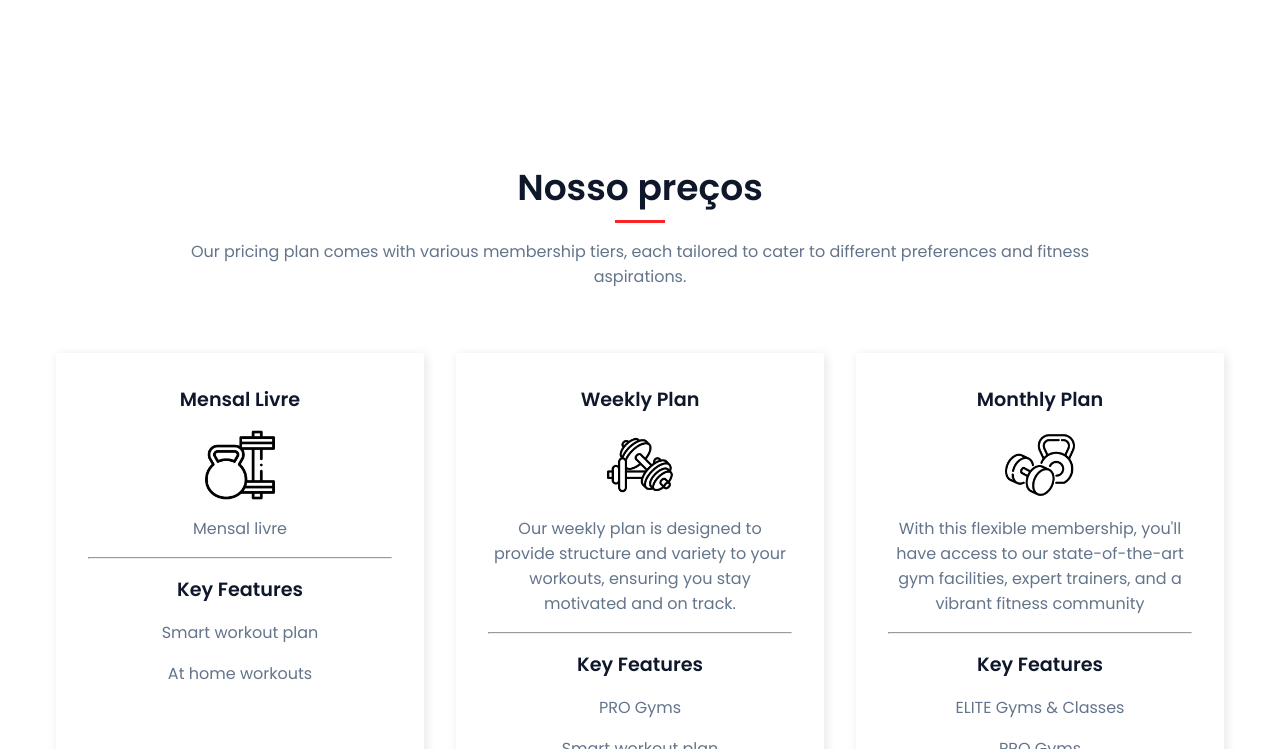
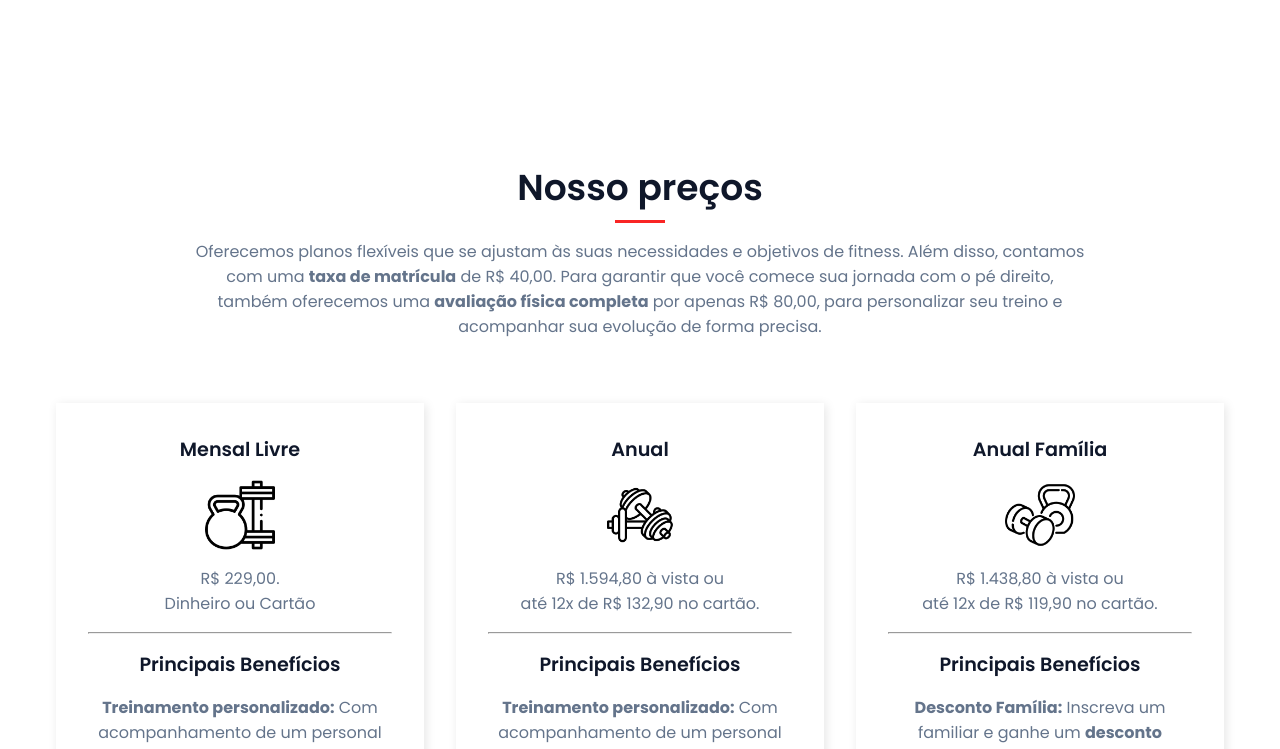
Before and after one commit to iamluhmrt/MonstersGym, a plain HTML site: page index.html in a window 1280 px wide. Shown: the part 3661-4410 px from the top of the page. Drawn offline with nearby package versions, Linux system fonts and the light colour scheme.

Commit message:
fix: idk

```diff
--- a/index.html
+++ b/index.html
@@ -106,7 +106,7 @@
       </div>
       <div class="class__card">
         <img src="assets/dot-bg.png" alt="bg" class="class__bg" />
-        <img src="assets/class-2.jpg" alt="class" />
+        <img src="assets/flexibility.jpg" alt="class" />
         <div class="class__content">
           <h4>Flexibilidade</h4>
           <p>Movimentos livres.</p>
@@ -122,7 +122,7 @@
       </div>
       <div class="class__card">
         <img src="assets/dot-bg.png" alt="bg" class="class__bg" />
-        <img src="assets/class-4.jpg" alt="class" />
+        <img src="assets/group-friends.jpg" alt="class" />
         <div class="class__content">
           <h4>Treinos em Grupo</h4>
           <p>Energia coletiva.</p>
@@ -183,8 +183,7 @@
   <section class="section__container price__container" id="price">
     <h2 class="section__header">Nosso preços</h2>
     <p class="section__description">
-      Our pricing plan comes with various membership tiers, each tailored to
-      cater to different preferences and fitness aspirations.
+      Oferecemos planos flexíveis que se ajustam às suas necessidades e objetivos de fitness. Além disso, contamos com uma <strong>taxa de matrícula</strong> de R$ 40,00. Para garantir que você comece sua jornada com o pé direito, também oferecemos uma <strong>avaliação física completa</strong> por apenas R$ 80,00, para personalizar seu treino e acompanhar sua evolução de forma precisa.
     </p>
     <div class="price__grid">
       <div class="price__card">
@@ -192,47 +191,45 @@
           <h4>Mensal Livre</h4>
           <img src="assets/price-1.png" alt="price" />
           <p>
-            Mensal livre
+            R$ 229,00. <br>
+            Dinheiro ou Cartão
           </p>
           <hr />
-          <h4>Key Features</h4>
-          <p>Smart workout plan</p>
-          <p>At home workouts</p>
+          <h4>Principais Benefícios</h4>
+          <p><strong>Treinamento personalizado:</strong> Com acompanhamento de um personal trainer, você terá um plano de treino ajustado às suas necessidades e objetivos, garantindo resultados rápidos e eficientes.</p>
+          <p><strong>Acesso completo às máquinas:</strong> Todos os membros têm acesso livre a toda a nossa infraestrutura, com equipamentos modernos e de alta qualidade para otimizar seu treino.</p>
+          <p><strong>Horário livre para treinar:</strong> Flexibilidade total! Você pode treinar no horário que melhor se adapta à sua rotina, sem restrições de tempo.</p>
         </div>
         <button class="btn">Entre em Contato</button>
       </div>
       <div class="price__card">
         <div class="price__content">
-          <h4>Weekly Plan</h4>
+          <h4>Anual</h4>
           <img src="assets/price-2.png" alt="price" />
           <p>
-            Our weekly plan is designed to provide structure and variety to
-            your workouts, ensuring you stay motivated and on track.
+            R$ 1.594,80 à vista ou <br>até 12x de R$ 132,90 no cartão.
           </p>
           <hr />
-          <h4>Key Features</h4>
-          <p>PRO Gyms</p>
-          <p>Smart workout plan</p>
-          <p>At home workouts</p>
+          <h4>Principais Benefícios</h4>
+          <p><strong>Treinamento personalizado:</strong> Com acompanhamento de um personal trainer, você terá um plano de treino ajustado às suas necessidades e objetivos, garantindo resultados rápidos e eficientes.</p>
+          <p><strong>Acesso completo às máquinas:</strong> Todos os membros têm acesso livre a toda a nossa infraestrutura, com equipamentos modernos e de alta qualidade para otimizar seu treino.</p>
+          <p><strong>Horário livre para treinar:</strong> Flexibilidade total! Você pode treinar no horário que melhor se adapta à sua rotina, sem restrições de tempo.</p>
         </div>
         <button class="btn">Entre em Contato</button>
       </div>
       <div class="price__card">
         <div class="price__content">
-          <h4>Monthly Plan</h4>
+          <h4>Anual Família</h4>
           <img src="assets/price-3.png" alt="price" />
           <p>
-            With this flexible membership, you'll have access to our
-            state-of-the-art gym facilities, expert trainers, and a vibrant
-            fitness community
+            R$ 1.438,80 à vista ou <br> até 12x de R$ 119,90 no cartão.
           </p>
           <hr />
-          <h4>Key Features</h4>
-          <p>ELITE Gyms & Classes</p>
-          <p>PRO Gyms</p>
-          <p>Smart workout plan</p>
-          <p>At home workouts</p>
-          <p>Personal Training</p>
+          <h4>Principais Benefícios</h4>
+          <p><strong>Desconto Família:</strong> Inscreva um familiar e ganhe um <strong>desconto exclusivo</strong> no plano anual, aproveitando ainda mais os benefícios de treinar em grupo, com toda a família cuidando da saúde e bem-estar juntos.</p>
+          <p><strong>Treinamento personalizado:</strong> Com acompanhamento de um personal trainer, você terá um plano de treino ajustado às suas necessidades e objetivos, garantindo resultados rápidos e eficientes.</p>
+          <p><strong>Acesso completo às máquinas:</strong> Todos os membros têm acesso livre a toda a nossa infraestrutura, com equipamentos modernos e de alta qualidade para otimizar seu treino.</p>
+          <p><strong>Horário livre para treinar:</strong> Flexibilidade total! Você pode treinar no horário que melhor se adapta à sua rotina, sem restrições de tempo.</p>
         </div>
         <button class="btn">Entre em Contato</button>
       </div>
```
